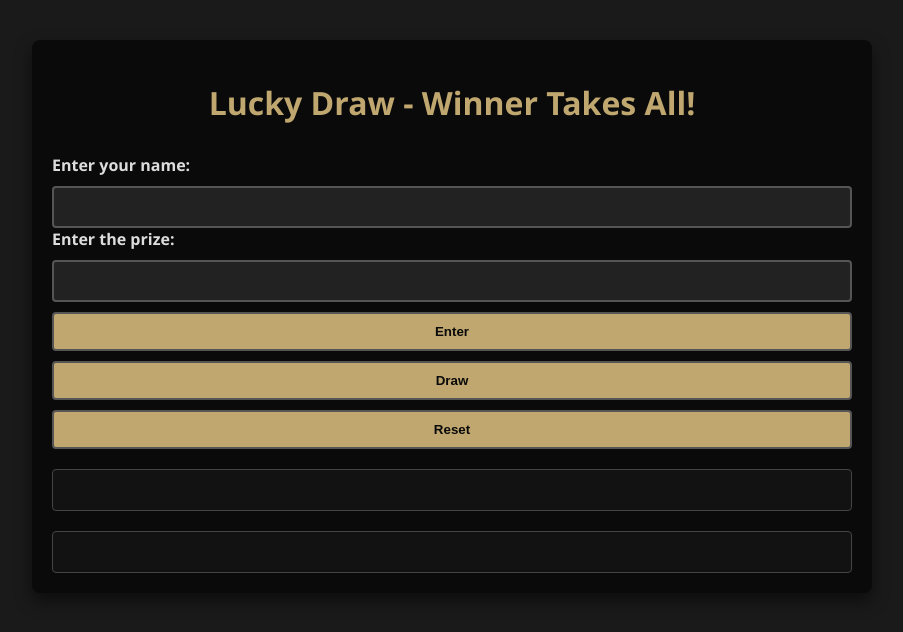
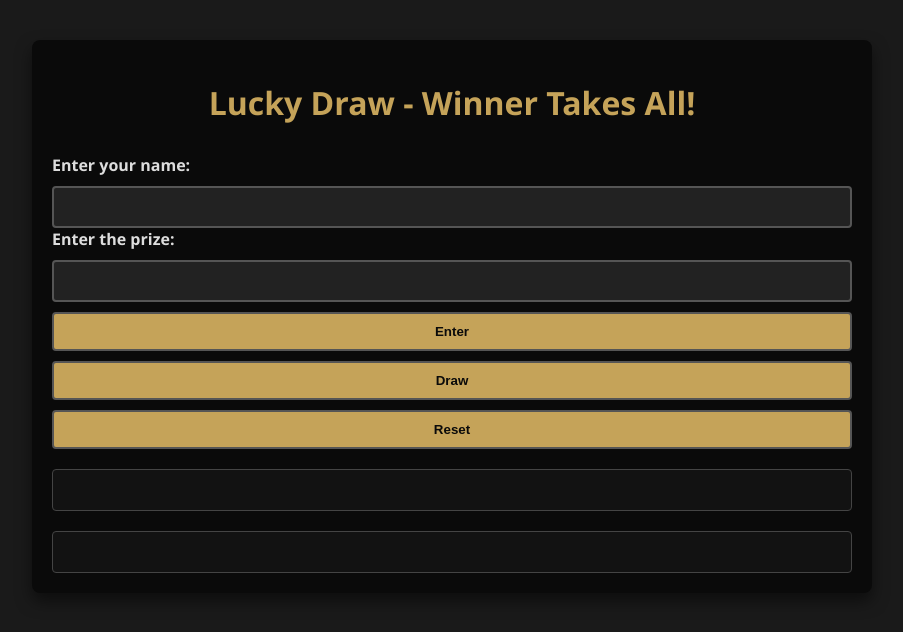
Before and after one commit to wtan90/lucky-draw, a plain HTML site: page index.html in a window 1280 px wide. Shown: the whole page, without its empty margins (188-1091 px from the left). Drawn offline with Linux system fonts and the light colour scheme.

Commit message:
Update styles.css

```diff
--- a/styles.css
+++ b/styles.css
@@ -16,7 +16,7 @@ body {
 }
 
 h1 {
-    color: #bfa76f; /* Subdued Gold for the title */
+    color: #c5a359; /* Subdued Gold for the title */
     text-align: center;
     margin-bottom: 30px;
 }
@@ -43,7 +43,7 @@ input[type="text"] {
 }
 
 button {
-    background-color: #bfa76f; /* Subdued Gold for buttons */
+    background-color: #c5a359; /* Subdued Gold for buttons */
     color: #0a0a0a; /* Dark text for buttons */
     font-weight: bold;
     cursor: pointer;
@@ -57,7 +57,7 @@ button:hover {
     margin-top: 20px;
     padding: 20px;
     background-color: #121212; /* Very dark grey for list and winner display backgrounds */
-    color: #bfa76f; /* Subdued Gold text for emphasis */
+    color: #c5a359; /* Subdued Gold text for emphasis */
     border: 1px solid #444; /* Border for list and winner display */
     border-radius: 4px;
 }
```
